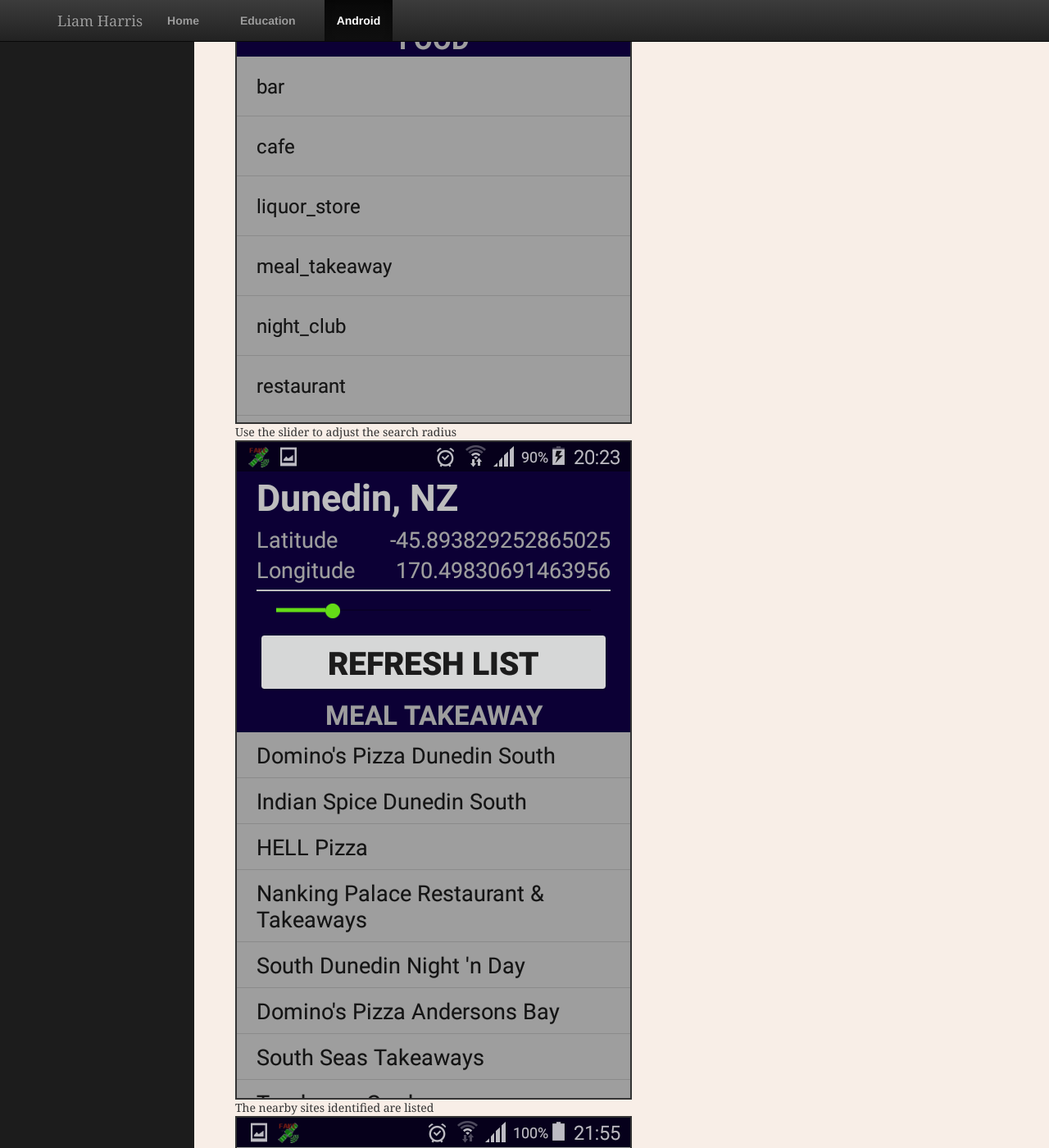
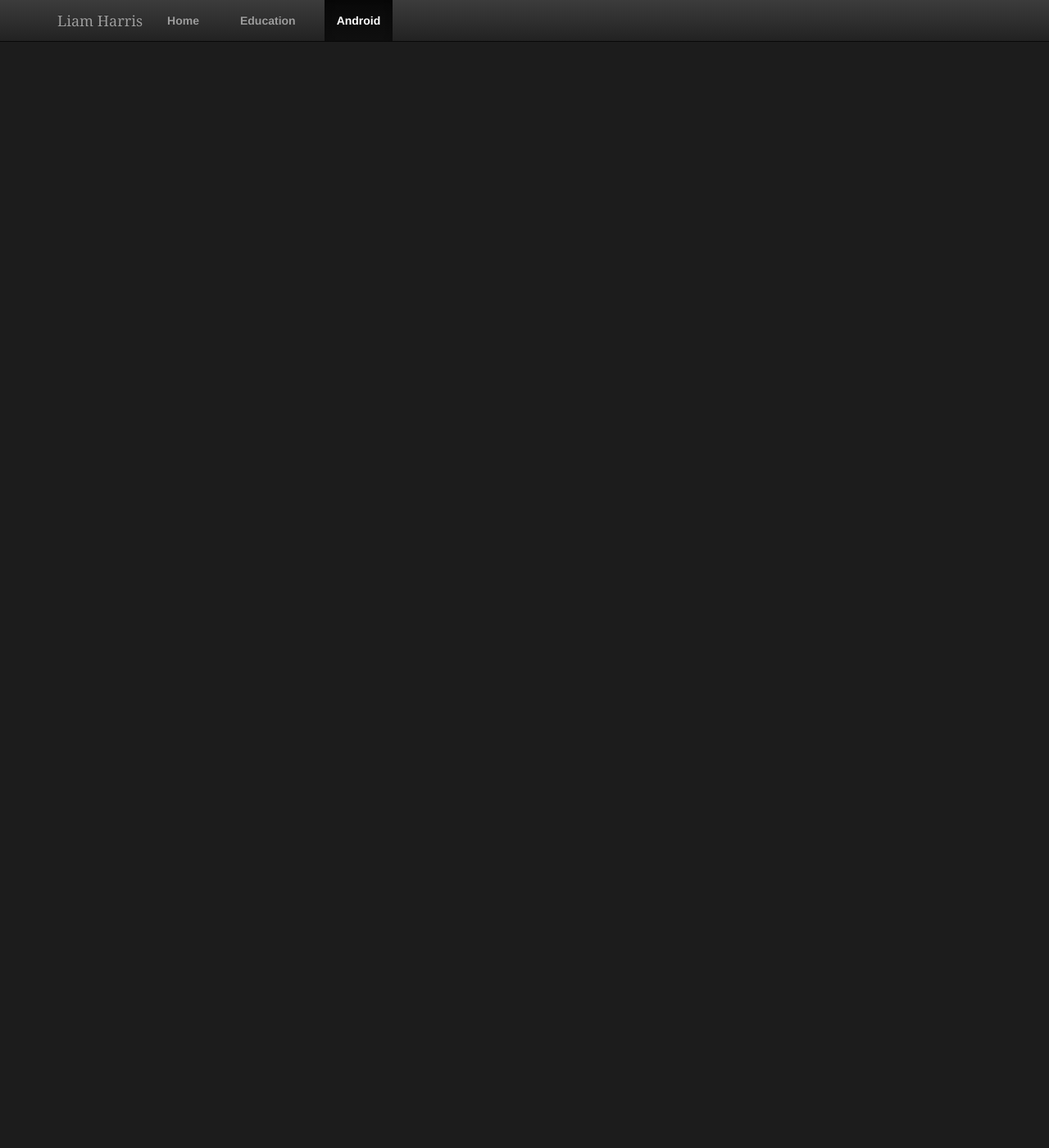
Before and after one commit to harrl7/harrl7.github.io, a Jekyll site: the page built from android/index.html, in a window 1280 px wide and 1400 px high, scrolled down 1079 px. Shown: the whole window at 82% size. Built offline with Jekyll 4.4.1, drawn with Linux system fonts in a browser that asks for light colours; some of the changed text lies outside the part shown.

Commit message:
Update index.html

```diff
--- a/android/index.html
+++ b/android/index.html
@@ -37,19 +37,4 @@
 		</tr>
 	</table>
 
-	<figure>
-		<img src="/assets/img/nearby_sites/menu2.png">
-		<figcaption> Use the slider to adjust the search radius </figcaption>
-	</figure>
-
-	<figure>
-		<img src="/assets/img/nearby_sites/menu1.png">
-		<figcaption> The nearby sites identified are listed </figcaption>
-	</figure>
-
-	<figure>
-		<img src="/assets/img/nearby_sites/details.png">
-		<figcaption> Selecting an item shows additional details </figcaption>
-	</figure>
-
 </div><!-- /.blurb -->
```
